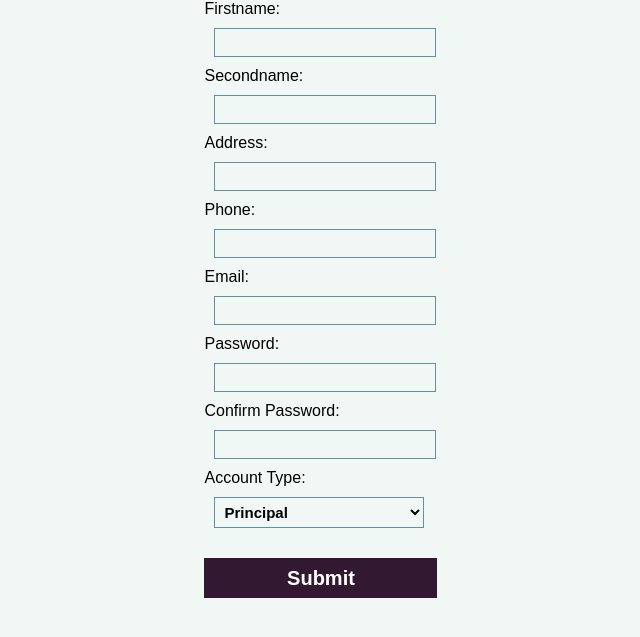
After one commit to gtomkiel/GroupB-term2, a PHP site: page /public/registrationPage.php in a window 1280 px wide. The commit adds this page. Shown: the top 637 px of the page, without its empty margins (319-959 px from the left). Run offline with PHP 8.4, Linux system fonts and the light colour scheme.

Commit message:
Backend and Frontend for Registration page

```diff
--- /dev/null
+++ b/app/public/registrationPage.php
@@ -0,0 +1,179 @@
+<?php
+	require_once("db/connect.php");
+	try{
+		$db= new PDO("mysql:host=mysql;dbname=project;charset=utf8","root","qwerty");//created a database connection
+	}
+	catch(Exception $ex){
+		echo $ex;
+	}
+?>
+<!DOCTYPE html>
+<html>
+<head>
+	<title>Practice</title>
+	<meta charset="UTF-8">
+	<link rel="stylesheet" href="styles/style.css">
+</head>
+<body>
+	<div id="gridContainer">
+		<main class="registration">
+	<?php
+		$err=[];
+		if($_SERVER["REQUEST_METHOD"] == "POST"){
+			$firstName=filter_input(INPUT_POST,"firstName",FILTER_SANITIZE_SPECIAL_CHARS);
+			$secondName=filter_input(INPUT_POST,"secondName",FILTER_SANITIZE_SPECIAL_CHARS);
+			$email=filter_input(INPUT_POST,"email",FILTER_VALIDATE_EMAIL);
+			$address=filter_input(INPUT_POST,"address",FILTER_SANITIZE_SPECIAL_CHARS);
+			$phone=filter_input(INPUT_POST,"phone",FILTER_SANITIZE_SPECIAL_CHARS);
+			$password=filter_input(INPUT_POST,"password",FILTER_SANITIZE_SPECIAL_CHARS);
+			$repassword=filter_input(INPUT_POST,"repassword",FILTER_SANITIZE_SPECIAL_CHARS);
+			$accountType=filter_input(INPUT_POST,"accountType",FILTER_SANITIZE_SPECIAL_CHARS);
+
+
+			if(strlen($firstName) < 3){
+				$err[]="Enter 3 or more characters for your firstname<br>";
+			}
+
+			if(empty($secondName)){
+				$err[]="Please enter your secondname<br>";
+			}
+
+			if(strlen($secondName) < 3){
+				$err[]="Enter 3 or more characters for your Secondname<br>";
+			}
+
+			if(empty($email)){
+				$err[]="Please enter your email<br>";
+			}
+
+			if(substr($email,-3,3) !== "com"){
+				$err[]="Enter a correct email address<br>";
+			}
+			if(empty($address)){
+				$err[]="Please enter your address<br>";
+			}
+
+			if(empty($phone)){
+				$err[]="Please enter your phone number<br>";
+			}
+			if(strlen($phone)<9 || strlen($phone)>13){
+				$err[]="Enter a correct number";
+			}
+
+			if(empty($accountType)){
+				$err[]="Please select an account<br>";
+			}
+
+			if(empty($password)||empty($repassword)){
+				$err[]="Enter a password<br>";
+			}
+
+			if($password !== $repassword){
+				$err[]="Passwords did not match";
+			}elseif($password === $repassword){
+				$vpassword = password_hash($password,PASSWORD_BCRYPT);
+			}
+			$uppercase = preg_match('@[A-Z]@', $password);
+			$lowercase = preg_match('@[a-z]@', $password);
+			$number = preg_match('@[0-9]@', $password);
+
+			if(!$uppercase || !$lowercase || !$number || strlen($password)<8){
+				$err[]= "The password should be atleast 8 characters in length and
+						  contain atleast one uppercase, one lowercase, one number ";
+			}
+
+			$user="SELECT accountType from Users WHERE accountType=:accountType";//checks if principal account already exists
+			$stmt = $db->prepare($user);
+			$stmt->bindParam('accountType',$accountType,PDO::PARAM_STR);
+			$stmt->execute();
+
+			if($stmt-> fetchColumn() == "Principal"){
+				$err[]="Principal account already exists";
+			}
+
+			$mail="SELECT id from Users WHERE email=:email";//checks if the email address already exists in the database
+			$stmt = $db->prepare($mail);
+			$stmt->bindParam('email',$email,PDO::PARAM_STR);
+			$stmt->execute();
+			if($result = $stmt-> fetchColumn()){
+				$err[]="Email account already exists";
+			}
+
+			if(count($err)>0){
+				foreach($err as $error){
+							echo "$error<br>";
+					}
+			}
+			else{
+				try{
+					$stmt=$db->prepare("INSERT INTO `Users`(`firstName`, `secondName`, `address`, `phone`, `email`, `password`, `accountType`) VALUES (:firstName,:secondName,:address,:phone,:email,:password,:accountType)");
+					$stmt->bindParam('firstName',$firstName,PDO::PARAM_STR);
+					$stmt->bindParam('secondName',$secondName,PDO::PARAM_STR);
+					$stmt->bindParam('address',$address,PDO::PARAM_STR);
+					$stmt->bindParam('phone',$phone,PDO::PARAM_STR);
+					$stmt->bindParam('email',$email,PDO::PARAM_STR);
+					$stmt->bindParam('password',$vpassword,PDO::PARAM_STR);
+					$stmt->bindParam('accountType',$accountType,PDO::PARAM_STR);
+					$stmt->execute();
+					echo "<p>Data entered successfully</p>";
+					echo "<button type='button'><a href='Overview.php'>OK</a></button>";
+				}
+				catch(Exception $ex){
+					echo $ex;
+				}
+			}
+		}
+		else{
+			echo'	<div class="form">
+				<form action="#" method="Post">
+					<label for="firstName">Firstname: </label>
+					<div>
+						<input type="text" name="firstName">
+					</div>
+
+					<label for="secondNameName">Secondname: </label>
+					<div>
+						<input type="text" name="secondName">
+					</div>
+
+					<label for="address">Address: </label>
+					<div>
+						<input type="text" name="address">
+					</div>
+
+					<label for="phone">Phone: </label>
+					<div>
+						<input type="text" name="phone">
+					</div>
+
+					<label for="email">Email: </label>
+					<div>
+						<input type="text" name="email">
+					</div>
+
+					<label for="password">Password: </label>
+					<div>
+						<input type="password" name="password">
+					</div>
+
+					<label for="repassword">Confirm Password: </label>
+					<div>
+						<input type="password" name="repassword">
+					</div>
+
+					<label for="accountType">Account Type:</label>
+					<select name="accountType">
+					  <option value="Principal">Principal</option>
+					  <option value="Teacher">Teacher</option>
+					  <option value="Admin">Administrator</option>
+					  <option value="Parent">Parent</option>
+					</select>
+					<input type="submit" name="submit">
+				</form>
+			</div>';
+		}
+	?>
+		</main>
+	</div>
+</body>
+<html>
--- a/app/public/styles/style.css
+++ b/app/public/styles/style.css
@@ -15,15 +15,15 @@ body {
  }
 
 form {
-   display: flex;
+   display: grid;
    flex-direction: column;
    align-items: center;
    justify-content: center;
 }
 
-input[type="text"], input[type="password"] {
+input[type="text"], input[type="password"], select{
    width: 90%;
-   padding: 15px;
+   padding: 5px;
    display: flex;
    margin: 10px;
    border: 1px solid #62929E;
@@ -33,6 +33,7 @@ input[type="text"], input[type="password"] {
 }
 
 input[type="submit"] {
+	margin-top: 20px;
    background-color: #331832;
    color: white;
    height: 40px;
@@ -56,6 +57,20 @@ footer {
 
 a{
 	text-decoration: none;
+}
+
+button{
+	width:50px;
+	margin-top: 10px;
+   background-color: #331832;
+   font-size: 20px;
+   font-weight: bold;
+   padding: 0px 10px 0px 10px;
+   border: none;
+}
+
+button > a{
+	color: white;
 }
 
 ::placeholder {
@@ -154,7 +169,6 @@ a{
 	display: grid;
 	color: #331832;
 	justify-content: center;
-	font-size: 20px;
 	align-items: center;
 	height: 60px;
 	text-decoration: none;
@@ -259,6 +273,11 @@ a{
    grid-column: 2/4;
 }
 
+.registration{
+	display: grid;
+	grid-column: 2/6;
+}
+
 #gridContainer {
    grid-template-columns: repeat(6,1fr);
    display: grid;
```
Also changed, not shown: app/public/Overview.php (+8 -0 lines).
